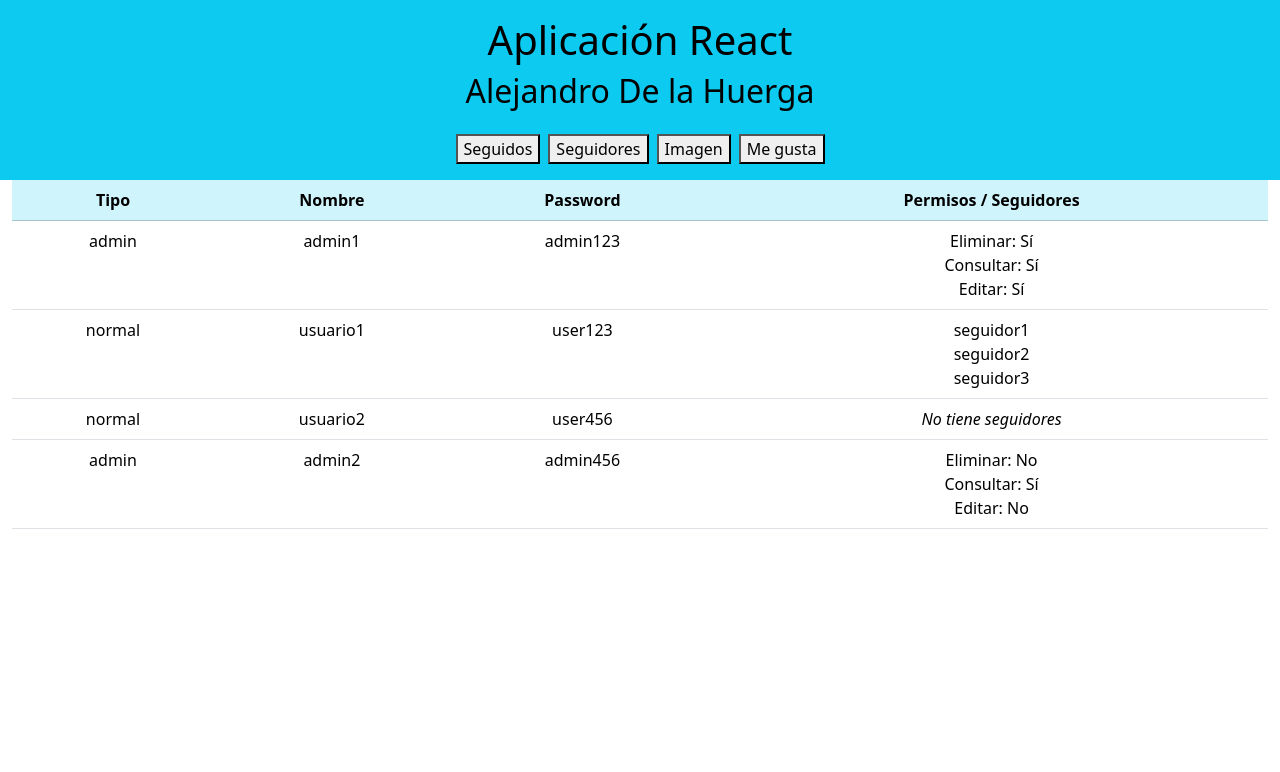
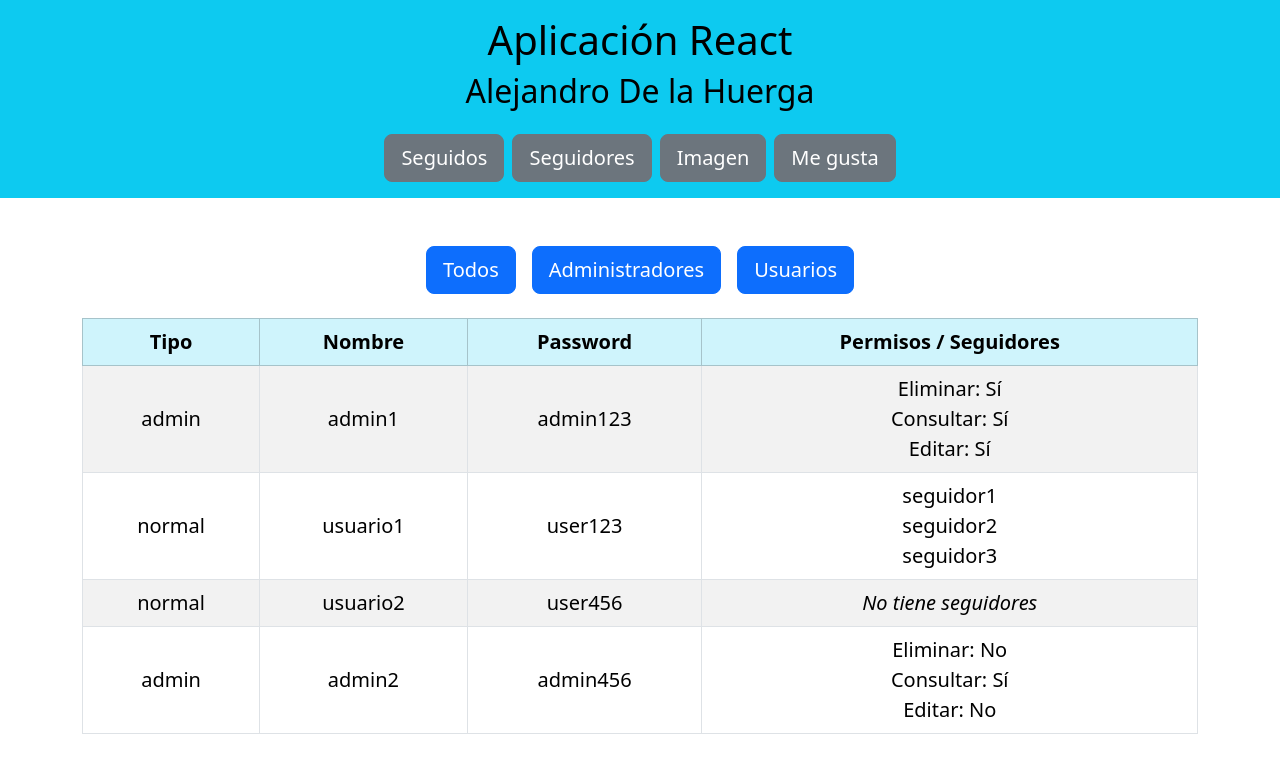
Before and after one commit to alejandrohuerga/ProyectoReactAHFFCTS, a React (Vite) app: page / in a window 1280 px wide. Shown: the top 772 px of the page. Built offline with nearby package versions, Linux system fonts and the light colour scheme.

Commit message:
Se han desarrollado los filtros de la tabla

```diff
--- a/src/App.jsx
+++ b/src/App.jsx
@@ -5,6 +5,7 @@
 
 import Header from "./components/Header";
 import TablaUsuarios from "./components/tables";
+
 
 /**
  * Función principal la cual se va a mostrar en el index.html
@@ -18,9 +19,6 @@
     return(
         <div className="App">
             <Header></Header>
-            <div className="filtros">
-
-            </div>
             <main className="container-fluid d-flex justify-content-center align-items-center">
                 <TablaUsuarios />
             </main>
--- a/src/components/buttons.jsx
+++ b/src/components/buttons.jsx
@@ -14,7 +14,7 @@
     }
 
     return(
-        <button onClick={handleClick} id={"botonNav"+props.name}> {props.name} </button>
+        <button className="btn btn-secondary btn-lg" onClick={handleClick} id={"botonNav"+props.name}> {props.name} </button>
     )
 }
 
--- a/src/components/tables.jsx
+++ b/src/components/tables.jsx
@@ -1,3 +1,4 @@
+import { useState } from "react";
 import UsuariosData from "../assets/Datos.json";
 
 /**
@@ -8,13 +9,46 @@
  * @since 05/03/2026
  */
 
+function TablaUsuarios() {
+  // State que guarda los usuarios a mostrar
+  const [usuariosFiltrados, setUsuariosFiltrados] = useState(UsuariosData.usuarios);
 
+  // Función para filtrar solo admins
+  const filtrarAdmins = () => {
+    const admins = UsuariosData.usuarios.filter(usuario => usuario.tipo === "admin");
+    setUsuariosFiltrados(admins);
+  };
 
+  const filtrarUsuariosNormales = () =>{
+    const users =UsuariosData.usuarios.filter(usuario => usuario.tipo === "normal");
+    setUsuariosFiltrados(users);
+  };
 
-function TablaUsuarios(){
+  // Función para mostrar todos
+  const mostrarTodos = () => {
+    setUsuariosFiltrados(UsuariosData.usuarios);
+  };
+
   return (
-      <table className="table text-center">
-      <thead className="table-info">
+    <div className="container my-5 text-center">
+      {/* Botones de filtro */}
+      <div className="mb-4">
+        <button className="btn btn-primary btn-lg me-3" onClick={mostrarTodos}>
+          Todos
+        </button>
+        <button className="btn btn-primary btn-lg me-3" onClick={filtrarAdmins}>
+          Administradores
+        </button>
+        <button className="btn btn-primary btn-lg" onClick={filtrarUsuariosNormales}>
+          Usuarios
+        </button>
+
+      </div>
+
+      {/* Tabla */}
+      <div className="table-responsive">
+        <table className="table table-bordered table-hover table-striped text-center align-middle">
+          <thead className="table-info fs-5">
             <tr>
               <th>Tipo</th>
               <th>Nombre</th>
@@ -22,23 +56,20 @@
               <th>Permisos / Seguidores</th>
             </tr>
           </thead>
-      <tbody>
-        {UsuariosData.usuarios.map((usuario, index) => (
+          <tbody className="fs-5">
+            {usuariosFiltrados.map((usuario, index) => (
               <tr key={index}>
                 <td>{usuario.tipo}</td>
                 <td>{usuario.nombre}</td>
                 <td>{usuario.password}</td>
                 <td>
                   {usuario.tipo === "admin" ? (
-                // Mostrar permisos para admins
                     <ul className="list-unstyled mb-0">
                       <li>Eliminar: {usuario.permisos.eliminar ? "Sí" : "No"}</li>
                       <li>Consultar: {usuario.permisos.consultar ? "Sí" : "No"}</li>
                       <li>Editar: {usuario.permisos.editar ? "Sí" : "No"}</li>
                     </ul>
-              ) : (
-                // Mostrar seguidores para usuarios normales
-                usuario.seguidores.length > 0 ? (
+                  ) : usuario.seguidores?.length > 0 ? (
                     <ul className="list-unstyled mb-0">
                       {usuario.seguidores.map((seguidor, idx) => (
                         <li key={idx}>{seguidor}</li>
@@ -46,13 +77,14 @@
                     </ul>
                   ) : (
                     <em>No tiene seguidores</em>
-                )
                   )}
                 </td>
               </tr>
             ))}
           </tbody>
         </table>
+      </div>
+    </div>
   );
 }
 
```
Also changed, not shown: src/components/filtros.jsx (deleted, +0 -32 lines). Lines whose indentation alone changed are shown as unchanged.
